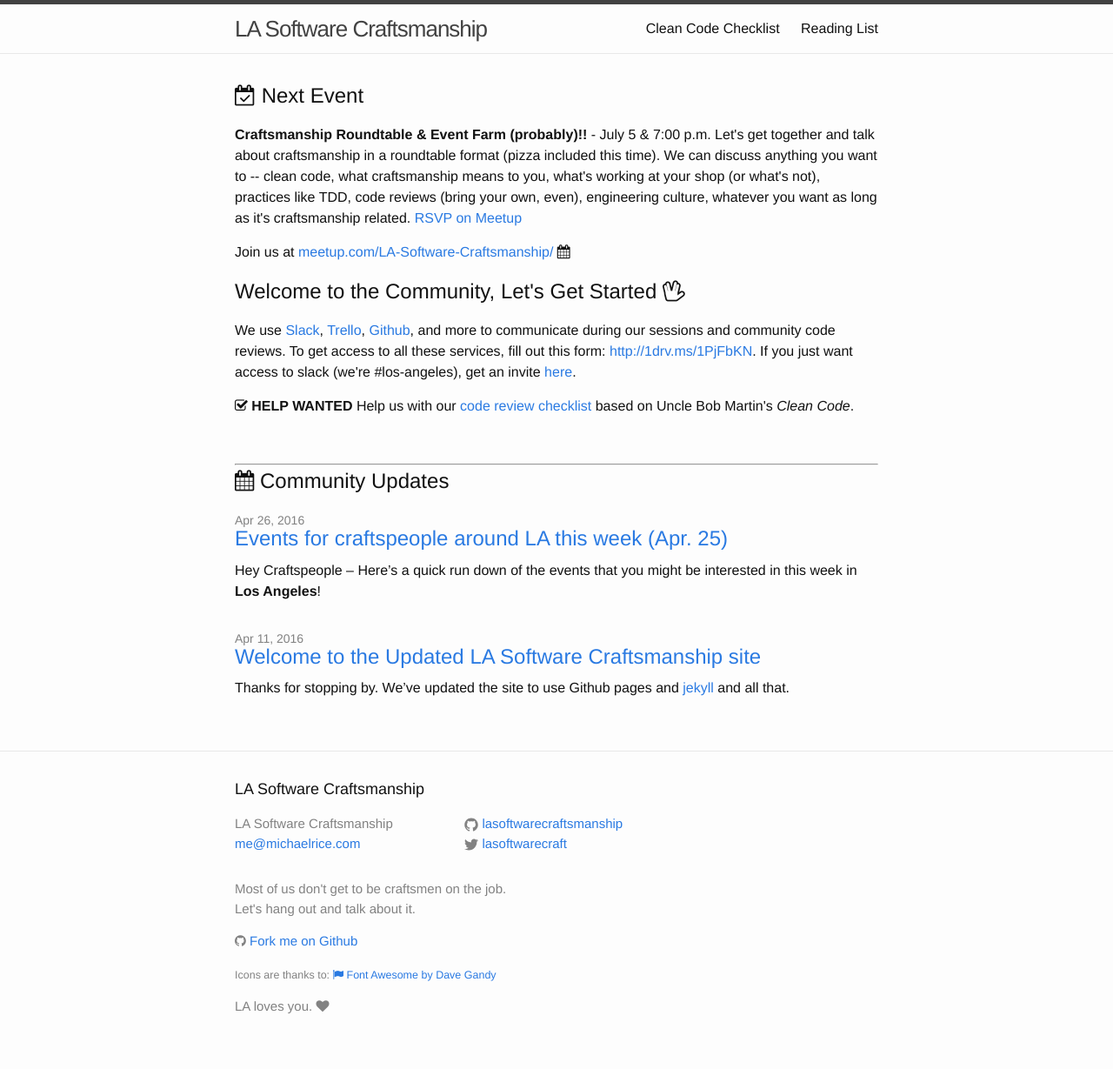
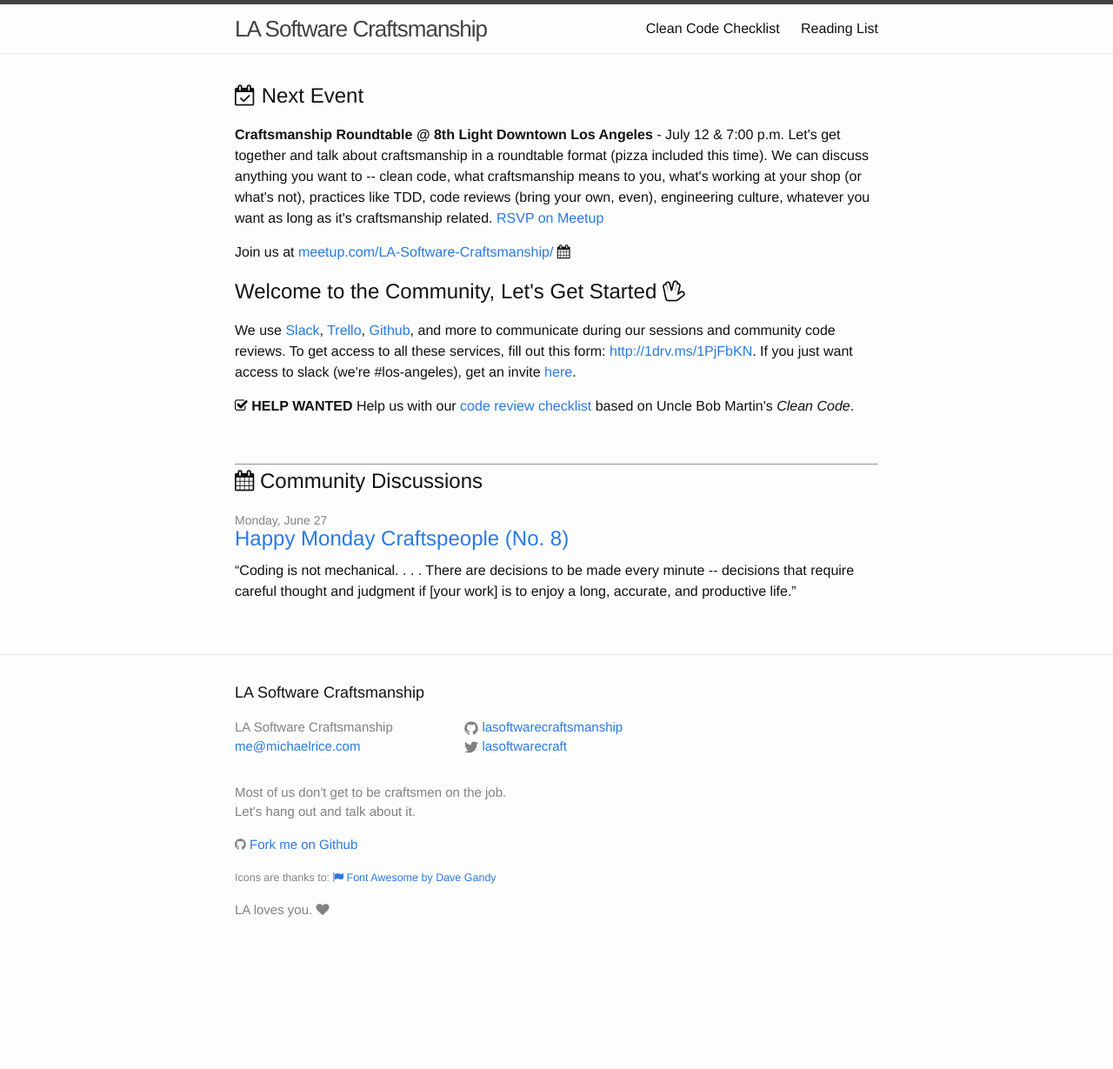
Before and after one commit to lasoftwarecraftsmanship/lasoftwarecraftsmanship.github.io, a Jekyll site: the page built from index.html, in a window 1280 px wide. Shown: the whole page at 87% size. Built offline with Jekyll 4.4.1, drawn with Linux system fonts in a browser that asks for light colours; nearby versions of some CDN libraries; after the commit the page ends 1117 px from its top, so only the background shows below that.

Commit message:
updates homepage w/ new meetup date; changes to recent discussions instead of posts

```diff
--- a/index.html
+++ b/index.html
@@ -9,7 +9,7 @@ layout: default
 
   <h2><i class="fa fa-calendar-check-o" aria-hidden="true"></i></i> Next Event</h2>
   <p>
-    <strong>Craftsmanship Roundtable &amp; Event Farm (probably)!!</strong> - July 5 &amp; 7:00 p.m. Let's get together and talk about craftsmanship in a roundtable format (pizza included this time). We can discuss anything you want to -- clean code, what craftsmanship means to you, what's working at your shop (or what's not), practices like TDD, code reviews (bring your own, even), engineering culture, whatever you want as long as it's craftsmanship related. <a href="http://www.meetup.com/LA-Software-Craftsmanship/events/231709119/">RSVP on Meetup</a>
+    <strong>Craftsmanship Roundtable @ 8th Light Downtown Los Angeles </strong> - July 12 &amp; 7:00 p.m. Let's get together and talk about craftsmanship in a roundtable format (pizza included this time). We can discuss anything you want to -- clean code, what craftsmanship means to you, what's working at your shop (or what's not), practices like TDD, code reviews (bring your own, even), engineering culture, whatever you want as long as it's craftsmanship related. <a href="https://www.meetup.com/LA-Software-Craftsmanship/events/231709119/">RSVP on Meetup</a>
   </p>
   <p>
     Join us at <a href="http://www.meetup.com/LA-Software-Craftsmanship/">meetup.com/LA-Software-Craftsmanship/</a> <i class="fa fa-calendar"></i>
@@ -27,18 +27,15 @@ layout: default
   <p>&nbsp;</p>
 
   <hr>
-  <h2><i class="fa fa-calendar"></i> Community Updates</h2>
+  <h2><i class="fa fa-calendar"></i> Community Discussions</h2>
   <ul class="post-list">
-    {% for post in site.posts %}
       <li>
-        <span class="post-meta">{{ post.date | date: "%b %-d, %Y" }}</span>
-
+        <span class="post-meta">Monday, June 27</span>
         <h3>
-          <a class="post-link" href="{{ post.url | prepend: site.baseurl }}">{{ post.title }}</a>
+          <a class="post-link" href="https://www.meetup.com/LA-Software-Craftsmanship/messages/78780124/">Happy Monday Craftspeople (No. 8)</a>
         </h3>
-        <p>{{ post.excerpt }}</p>
+        <p>“Coding is not mechanical. . . . There are decisions to be made every minute -- decisions that require careful thought and judgment if [your work] is to enjoy a long, accurate, and productive life.”</p>
       </li>
-    {% endfor %}
   </ul>
 
 </div>
```
